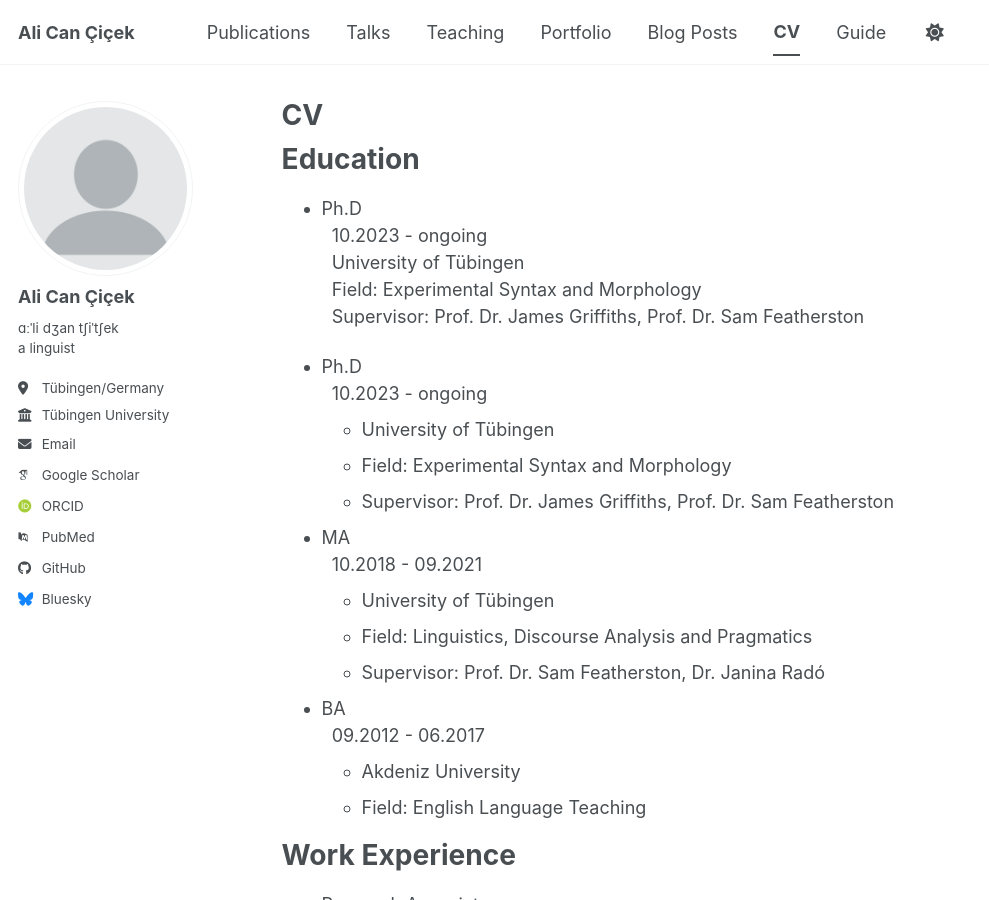
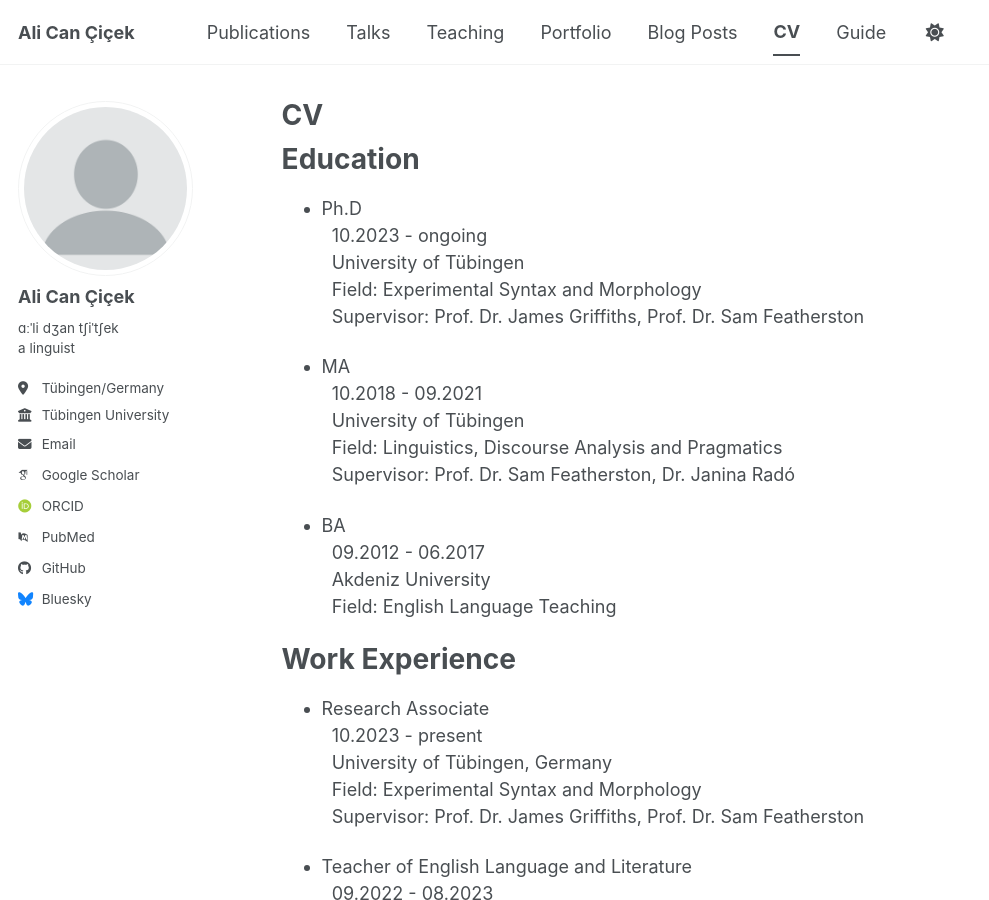
Before and after one commit to cicekalican/cicekalican.github.io, a Jekyll site: the page built from _pages/cv.md, in a window 1280 px wide and 900 px high. Shown: the whole window, without its empty margins (0-989 px from the left). Built offline with Jekyll 4.4.1, drawn with Linux system fonts in a browser that asks for light colours; some web fonts are replaced; a script bundle is joined from its source files by our own code; library files that are not in the unit come from our copies.

Commit message:
Refactor CV layout with HTML line breaks
Updated CV formatting to use HTML line breaks for better readability.

```diff
--- a/_pages/cv.md
+++ b/_pages/cv.md
@@ -18,59 +18,53 @@ Education
   &nbsp;&nbsp;Field: Experimental Syntax and Morphology<br>
   &nbsp;&nbsp;Supervisor: Prof. Dr. James Griffiths, Prof. Dr. Sam Featherston
 
-* Ph.D<br>
-  &nbsp;&nbsp;10.2023 - ongoing
-  * University of Tübingen
-  * Field: Experimental Syntax and Morphology
-  * Supervisor: Prof. Dr. James Griffiths, Prof. Dr. Sam Featherston
-
 * MA<br>
-  &nbsp;&nbsp;10.2018 - 09.2021
-  * University of Tübingen
-  * Field: Linguistics, Discourse Analysis and Pragmatics
-  * Supervisor: Prof. Dr. Sam Featherston, Dr. Janina Radó
+  &nbsp;&nbsp;10.2018 - 09.2021<br>
+  &nbsp;&nbsp;University of Tübingen<br>
+  &nbsp;&nbsp;Field: Linguistics, Discourse Analysis and Pragmatics<br>
+  &nbsp;&nbsp;Supervisor: Prof. Dr. Sam Featherston, Dr. Janina Radó
 
 * BA<br>
-  &nbsp;&nbsp;09.2012 - 06.2017
-  * Akdeniz University
-  * Field: English Language Teaching
+  &nbsp;&nbsp;09.2012 - 06.2017<br>
+  &nbsp;&nbsp;Akdeniz University<br>
+  &nbsp;&nbsp;Field: English Language Teaching
 
 Work Experience
 ======
 
-* Research Associate
-* 10.2023 - present
-  * University of Tübingen, Germany
-  * Field: Experimental Syntax and Morphology
-  * Supervisor: Prof. Dr. James Griffiths, Prof. Dr. Sam Featherston
+* Research Associate<br>
+  &nbsp;&nbsp;10.2023 - present<br>
+  &nbsp;&nbsp;University of Tübingen, Germany<br>
+  &nbsp;&nbsp;Field: Experimental Syntax and Morphology<br>
+  &nbsp;&nbsp;Supervisor: Prof. Dr. James Griffiths, Prof. Dr. Sam Featherston
 
-* Teacher of English Language and Literature
-* 09.2022 - 08.2023
-  * Tarsus American College, Turkey
+* Teacher of English Language and Literature<br>
+  &nbsp;&nbsp;09.2022 - 08.2023<br>
+  &nbsp;&nbsp;Tarsus American College, Turkey
 
-* Guest Lecturer
-* 06.2020 – 09.2020
-  * University of Kelaniya, Sri Lanka
-  * Department: English Language Teaching
-  * Duty: Teaching undergraduates discourse analysis
+* Guest Lecturer<br>
+  &nbsp;&nbsp;06.2020 – 09.2020<br>
+  &nbsp;&nbsp;University of Kelaniya, Sri Lanka<br>
+  &nbsp;&nbsp;Department: English Language Teaching<br>
+  &nbsp;&nbsp;Duty: Teaching undergraduates discourse analysis
 
-* Teacher of English Language
-* 07.2017 – 09.2018
-  * US Boston Language Schools, Mersin, Turkey
-  * Additional Duty: Management of the Department of Material Development
+* Teacher of English Language<br>
+  &nbsp;&nbsp;07.2017 – 09.2018<br>
+  &nbsp;&nbsp;US Boston Language Schools, Mersin, Turkey<br>
+  &nbsp;&nbsp;Additional Duty: Management of the Department of Material Development
 
 Scholarships/Grants
 ======
 
-* Magenau-Wacker Merit-based Stipend
-* 08.2020 – 10.2021
-  * University of Tübingen
-* Fulbright recipient
-* 2018
-  * Admitted to the State University of New York, Buffalo (turned down)
-* Mevlana Exchange Program
-* 02.2016 – 06.2016
-  * University of Kelaniya in Sri Lanka
+* Magenau-Wacker Merit-based Stipend<br>
+  &nbsp;&nbsp;08.2020 – 10.2021<br>
+  &nbsp;&nbsp;University of Tübingen
+* Fulbright recipient<br>
+  &nbsp;&nbsp;2018<br>
+  &nbsp;&nbsp;Admitted to the State University of New York, Buffalo (turned down)
+* Mevlana Exchange Program<br>
+  &nbsp;&nbsp;02.2016 – 06.2016<br>
+  &nbsp;&nbsp;University of Kelaniya in Sri Lanka
 * 10.2015 – 02.2016: Erasmus Exchange Program
   * Klaipeda University in Lithuania
 * 09.2014 – 02.2015: Erasmus Exchange Program
```
